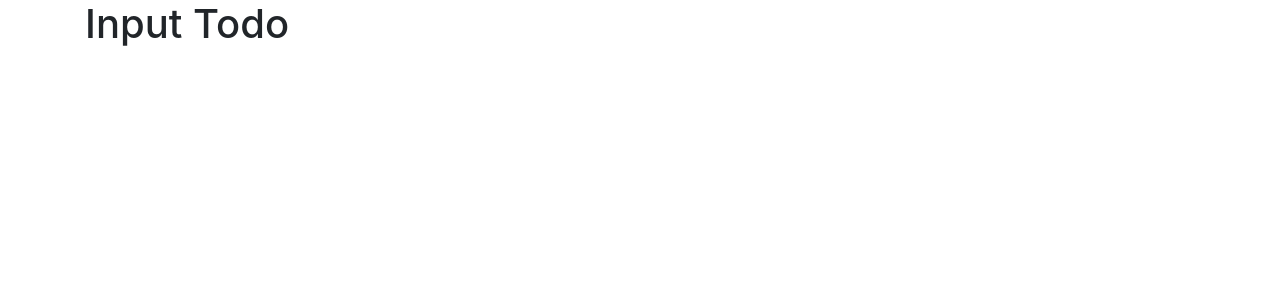
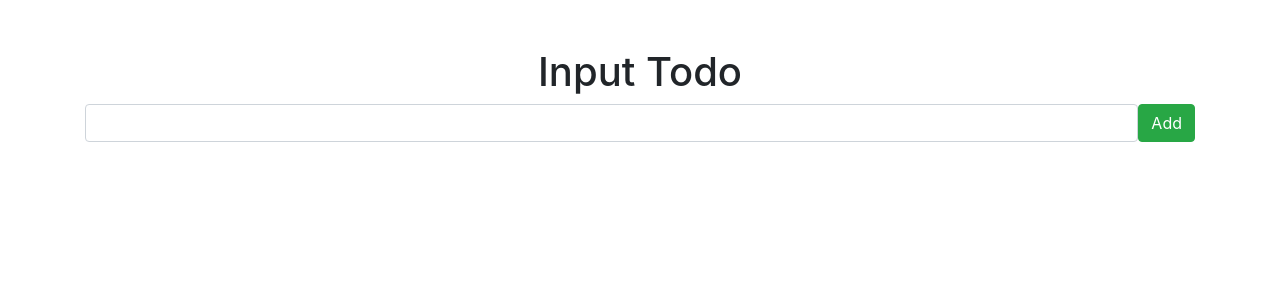
Before and after one commit to danielAwale/Simple-PERN-Project, a React (Create React App) app in the folder client/: page / in a window 1280 px wide. Shown: the top 300 px of the page. Built offline with nearby package versions, Linux system fonts and the light colour scheme.

Commit message:
contain a form element with input and button that are kind of styled

```diff
--- a/client/src/components/InputTodo.js
+++ b/client/src/components/InputTodo.js
@@ -1,6 +1,14 @@
+import React, { Fragment } from "react";
+
 const InputTodo = () => {
   return (
-    <h1>Input Todo</h1>
+    <Fragment>
+      <h1 className="text-center mt-5">Input Todo</h1>
+      <form className="d-flex">
+        <input type="text" className="form-control" />
+        <button className="btn btn-success">Add</button>
+      </form>
+    </Fragment>
 
   )
 }
```
